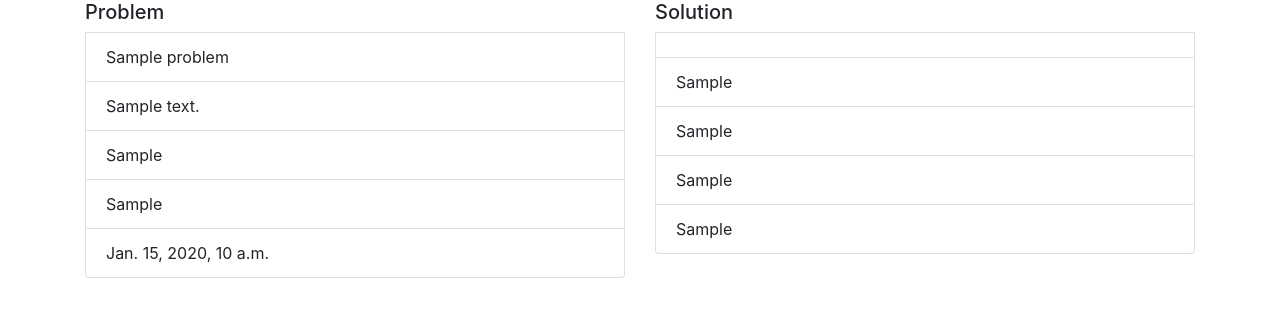
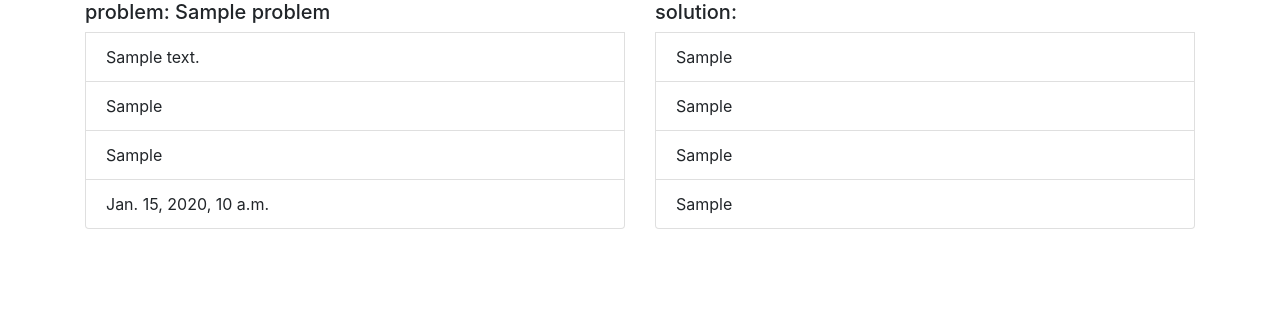
Before and after one commit to nikolay-rudenko/moonbeam, a Django app: page / in a window 1280 px wide. Shown: the top 317 px of the page. Run offline with Django 3.2, Linux system fonts and the light colour scheme; tables that the repository leaves empty hold one stand-in row (values such as "Sample post"); some libraries are stand-ins or nearby versions.

Commit message:
additional changes

```diff
--- a/analysis/templates/analysis/index.html
+++ b/analysis/templates/analysis/index.html
@@ -20,8 +20,7 @@
         <div class="row">
             <div class="col-sm">
                 {% for pr in prb %}
-                    <h5>Problem</h5>
-                    <li class="list-group-item">{{ pr.title }}</li>
+                    <h5>problem: {{ pr.title }}</h5>
                     <li class="list-group-item">{{ pr.description }}</li>
                     <li class="list-group-item">{{ pr.parts }}</li>
                     <li class="list-group-item">{{ pr.causes }}</li>
@@ -30,8 +29,7 @@
             </div>
             <div class="col-sm">
                 {% for sl in slt %}
-                    <h5>Solution</h5>
-                    <li class="list-group-item">{{ sl.problem.title }}</li>
+                    <h5>solution: {{ sl.problem.title }}</h5>
                     <li class="list-group-item">{{ sl.research }}</li>
                     <li class="list-group-item">{{ sl.solutions }}</li>
                     <li class="list-group-item">{{ sl.plan }}</li>
--- a/analysis/views.py
+++ b/analysis/views.py
@@ -4,8 +4,8 @@
 
 def index(request):
     template = loader.get_template('analysis/index.html')
-    prb = Problem.objects.all().order_by('published')
-    slt = Solution.objects.get_queryset().order_by('id')
+    prb = Problem.objects.all()
+    slt = Solution.objects.all()
     context = {'prb': prb, 'slt': slt}
 
     return HttpResponse(template.render(context, request))
```
